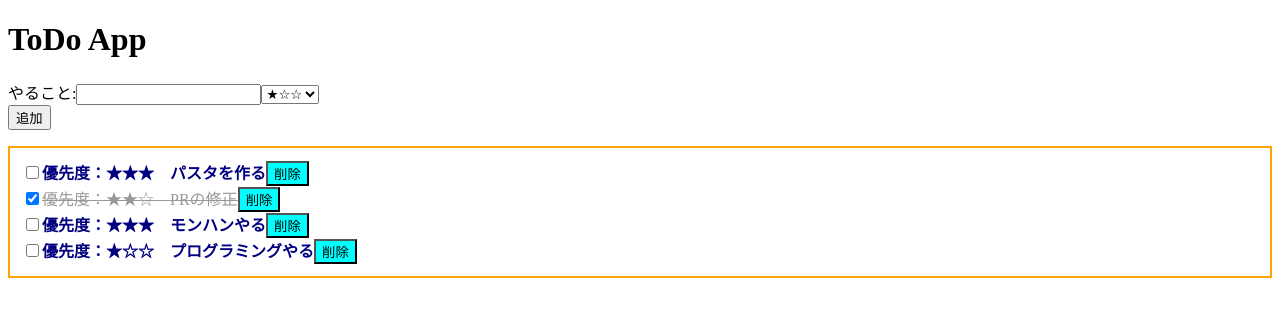
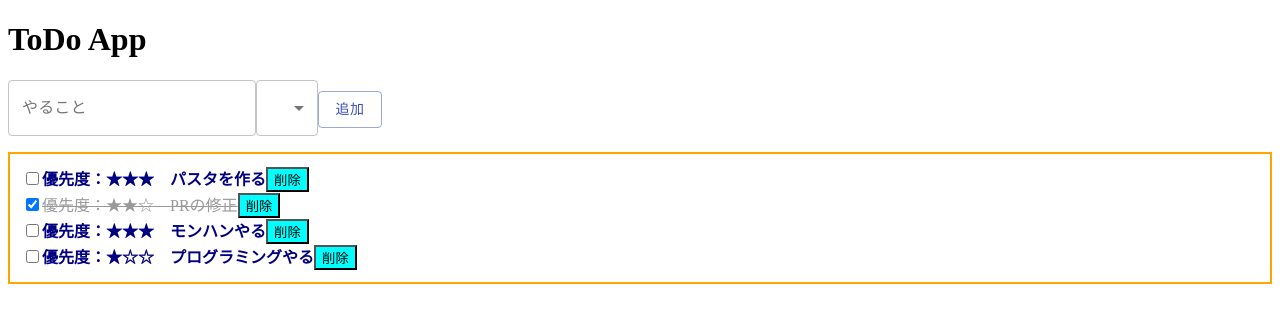
Before and after one commit to nbr41to/totoapp_58ki, a React (Create React App) app: page / in a window 1280 px wide. Shown: the top 322 px of the page. Built offline with nearby package versions, Linux system fonts and the light colour scheme.

Commit message:
2021/05/15

```diff
--- a/package.json
+++ b/package.json
@@ -3,6 +3,7 @@
   "version": "0.1.0",
   "private": true,
   "dependencies": {
+    "@material-ui/core": "^4.11.4",
     "@testing-library/jest-dom": "^5.11.4",
     "@testing-library/react": "^11.1.0",
     "@testing-library/user-event": "^12.1.10",
--- a/src/InputForm.jsx
+++ b/src/InputForm.jsx
@@ -1,5 +1,9 @@
 import React from 'react';
-import Select from 'react-select';
+// import Select from 'react-select';
+import Button from '@material-ui/core/Button';
+import TextField from '@material-ui/core/TextField';
+import Select from '@material-ui/core/Select';
+import MenuItem from '@material-ui/core/MenuItem';
 
 const options = [
   { value: '★☆☆', label: '★☆☆' },
@@ -14,13 +18,14 @@ export const InputForm = ({ addTodo, inputText, setInputText, ...props }) => {
   console.log(priority);
   return (
     <div>
-      <label>やること:</label>
-      <input
+      <TextField
+        type='text'
+        label="やること"
+        variant="outlined"
         value={inputText}
         onChange={(e) => setInputText(e.target.value)}
-        type='text'
       />
-      <select
+      {/* <select
         defaultValue={options[1].value}
         value={priority}
         onChange={(e) => setPriority(e.target.value)}
@@ -37,11 +42,32 @@ export const InputForm = ({ addTodo, inputText, setInputText, ...props }) => {
             </option>
           );
         })}
-      </select>
+      </select> */}
+      <Select
+        labelId="demo-simple-select-outlined-label"
+        id="demo-simple-select-outlined"
+        variant='outlined'
+        value={priority}
+        onChange={(e) => setPriority(e.target.value)}
+        label="優先度"
+        defaultValue={options[1].value}
+      >
+        <MenuItem value="">
+          <em>None</em>
+        </MenuItem>
+        {options.map((option, index) =>
+          <MenuItem key={index} value={option.value}>{option.label}</MenuItem>
+        )}
+      </Select>
       {/* <Select options={options} defaultValue={options[1]} /> */}
-      <br />
-      <button onClick={() => addTodo(inputText, priority)}>追加</button>
-    </div>
+      <Button
+        variant="outlined"
+        color="primary"
+        onClick={() => addTodo(inputText, priority)}
+      >
+        追加
+      </Button>
+    </div >
   );
 };
 
```
Also changed, not shown: 1 other file (tests, documents, lock files or other folders).
